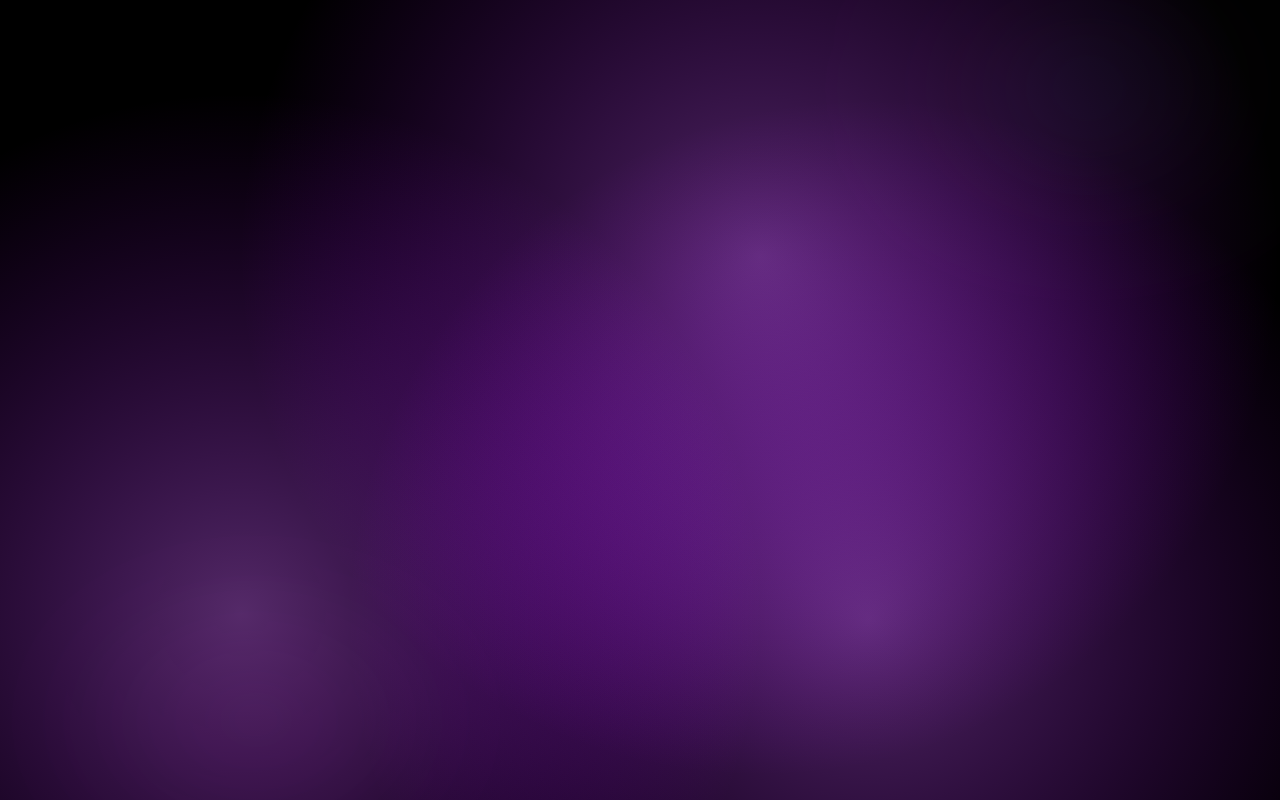
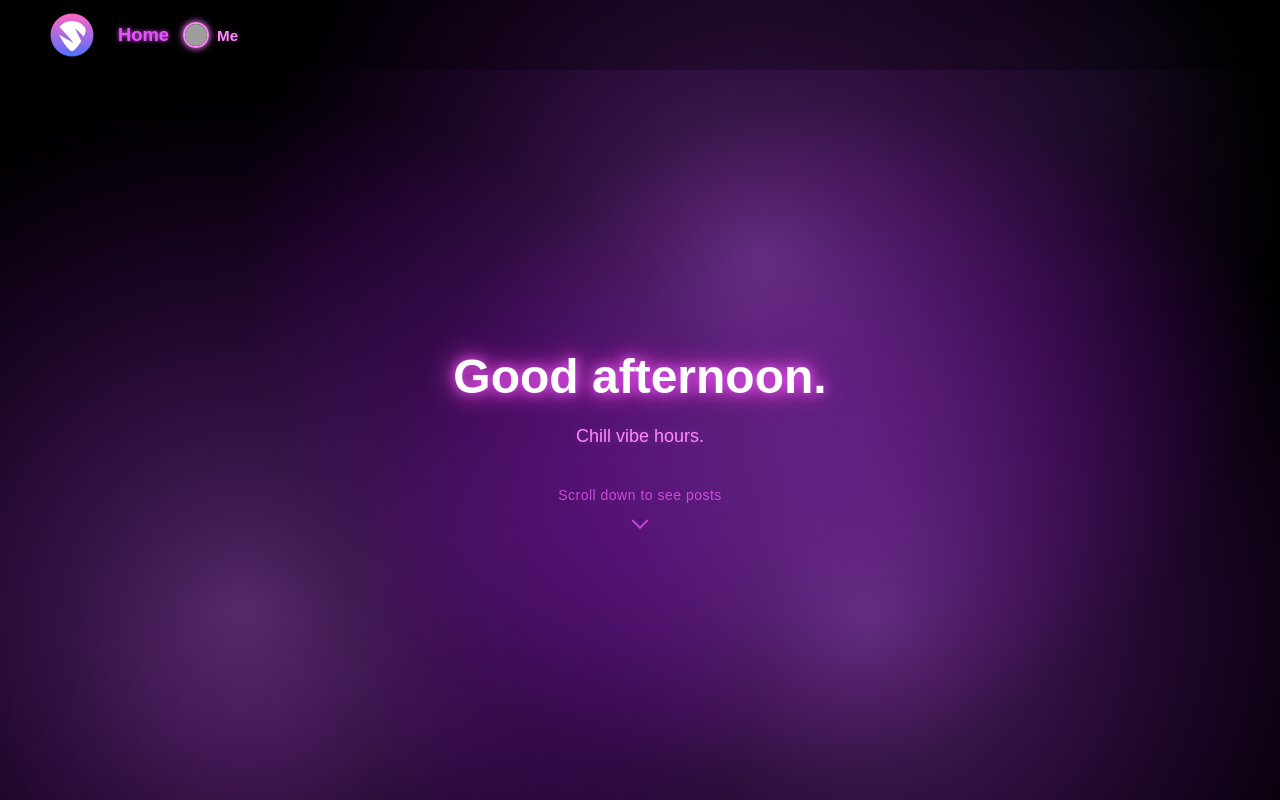
Before and after one commit to SessizGolge/SxlentSWebsite, a plain HTML site: page index.html in a window 1280 px wide. Shown: the top 800 px of the page. Drawn offline with Linux system fonts and the light colour scheme; grey boxes are pictures that could not be loaded.

Commit message:
Update index.html

```diff
--- a/index.html
+++ b/index.html
@@ -14,7 +14,7 @@
 <div class="scanlines" aria-hidden="true"></div>
 
 <!-- TÜM SITE -->
-<div id="app" class="hidden">
+<div id="app">
 
   <header class="header">
     <div class="header-left">
```
